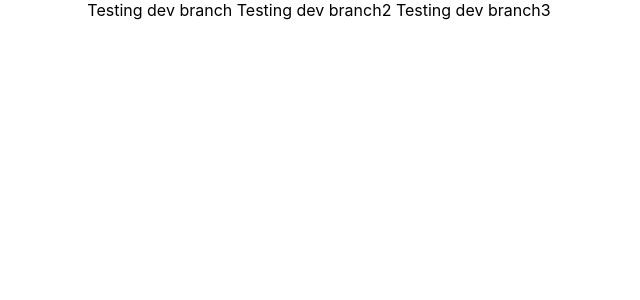
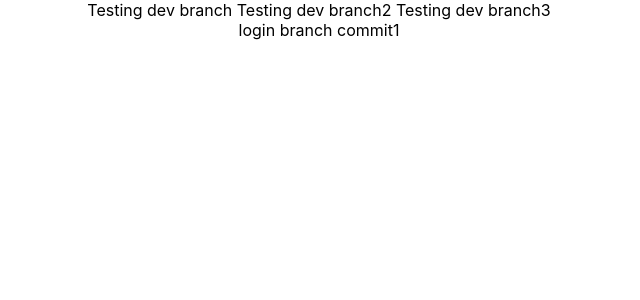
Before and after one commit to e-nie/cra-console, a React (Create React App) app: page / in a window 1280 px wide. Shown: the top 300 px of the page, without its empty margins (321-961 px from the left). Built offline with nearby package versions, Linux system fonts and the light colour scheme.

Commit message:
login branch commit1

```diff
--- a/src/App.tsx
+++ b/src/App.tsx
@@ -7,6 +7,7 @@ function App() {
             Testing dev branch
             Testing dev branch2
             Testing dev branch3
+            <div>login branch commit1</div>
         </div>
     );
 }
```
